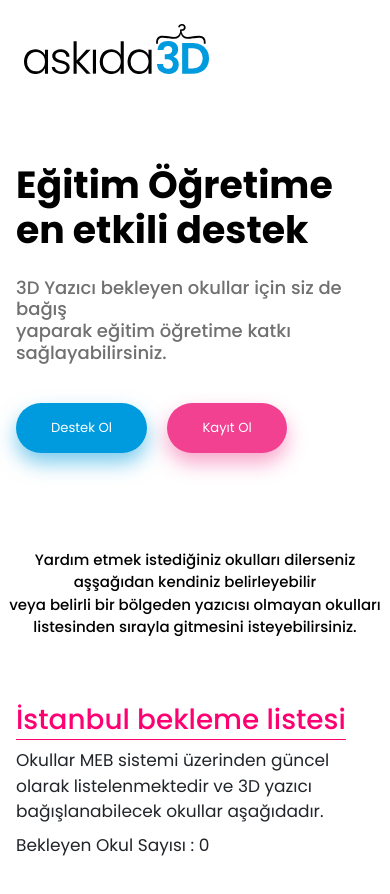
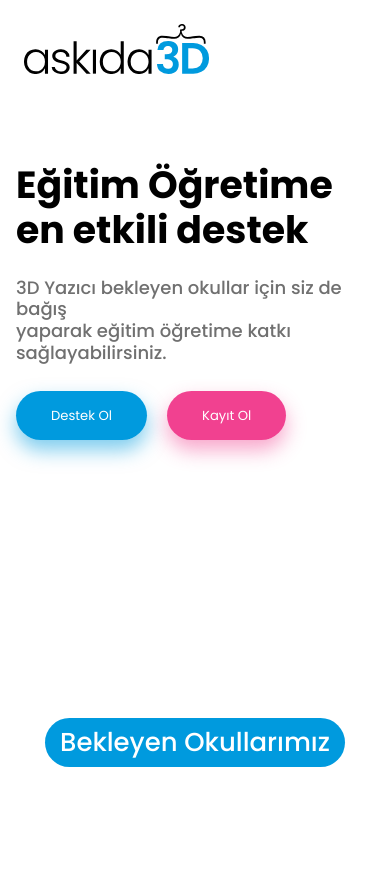
Before and after one commit to jaeger-dvlp/askida3d, a React (Create React App) app: page / in a window 390 px wide. Shown: the top 894 px of the page. Built offline with nearby package versions, Linux system fonts and the light colour scheme.

Commit message:
Change button font sizes & texts

```diff
--- a/src/Components/WelcomeSection.js
+++ b/src/Components/WelcomeSection.js
@@ -24,7 +24,7 @@ export class WelcomeSection extends Component {
         data-aos-delay="400"
         className="welcomeSection container-xl container-lg p-0 col-12"
       >
-        <div className="my-auto mt-5 mb-5 p-0 d-flex align-items-center row m-0">
+        <div className="my-auto mt-5 mb-5  p-0 d-flex align-items-center row m-0">
           <div className="col-12 col-lg-6 col-xl-6 p-3 welcomeLeft">
             <div
               data-aos="fade-right"
@@ -54,12 +54,16 @@ export class WelcomeSection extends Component {
               className="text-left pt-3 pb-3 d-flex welcomeButton"
             >
               <Router>
+                <div className="d-lg-flex d-xl-flex d-inline ">
                   <Link to="" onClick={this.scrollTo} className="support-btn">
                     Destek Ol
                   </Link>
+                </div>
+                <div className="d-lg-flex d-xl-flex d-inline ">
                   <Link to="" className="signup-btn">
                     Kayıt Ol
                   </Link>
+                </div>
               </Router>
             </div>
           </div>
@@ -68,15 +72,24 @@ export class WelcomeSection extends Component {
             data-aos-delay="600"
             className=" col-lg-6 col-xl-6 p-3 d-none d-xl-flex d-lg-flex justify-content-end align-items-center welcomeRight"
           >
-            <img alt="welcome-x2" src={WelcomeIMG} width="100%"></img>
+            <img alt="welcome-x2" className="col-12" src={WelcomeIMG}></img>
+          </div>
+        </div>
+        <div
+          className="col-12 margin-up-100"
+          data-aos="fade-up"
+          data-aos-delay="100"
+        >
+          <div className="d-flex col-12 text-center justify-content-center align-items-center welcomeHintHeader pt-5 mt-5 pb-2 p-1">
+            <span className="">Bekleyen Okullarımız</span>
           </div>
         </div>
         <div
           data-aos="fade-up"
           data-aos-delay="100"
-          className="col-12 text-center welcomeHint pt-3 pb-3 p-1"
+          className="col-12 text-center welcomeHint  pb-3 p-1"
         >
-          Yardım etmek istediğiniz okulları dilerseniz aşşağıdan kendiniz
+          Yardım etmek istediğiniz okulları dilerseniz aşağıdan kendiniz
           belirleyebilir
           <br />
           veya belirli bir bölgeden yazıcısı olmayan okulları listesinden
```
Lines whose indentation alone changed are shown as unchanged.
